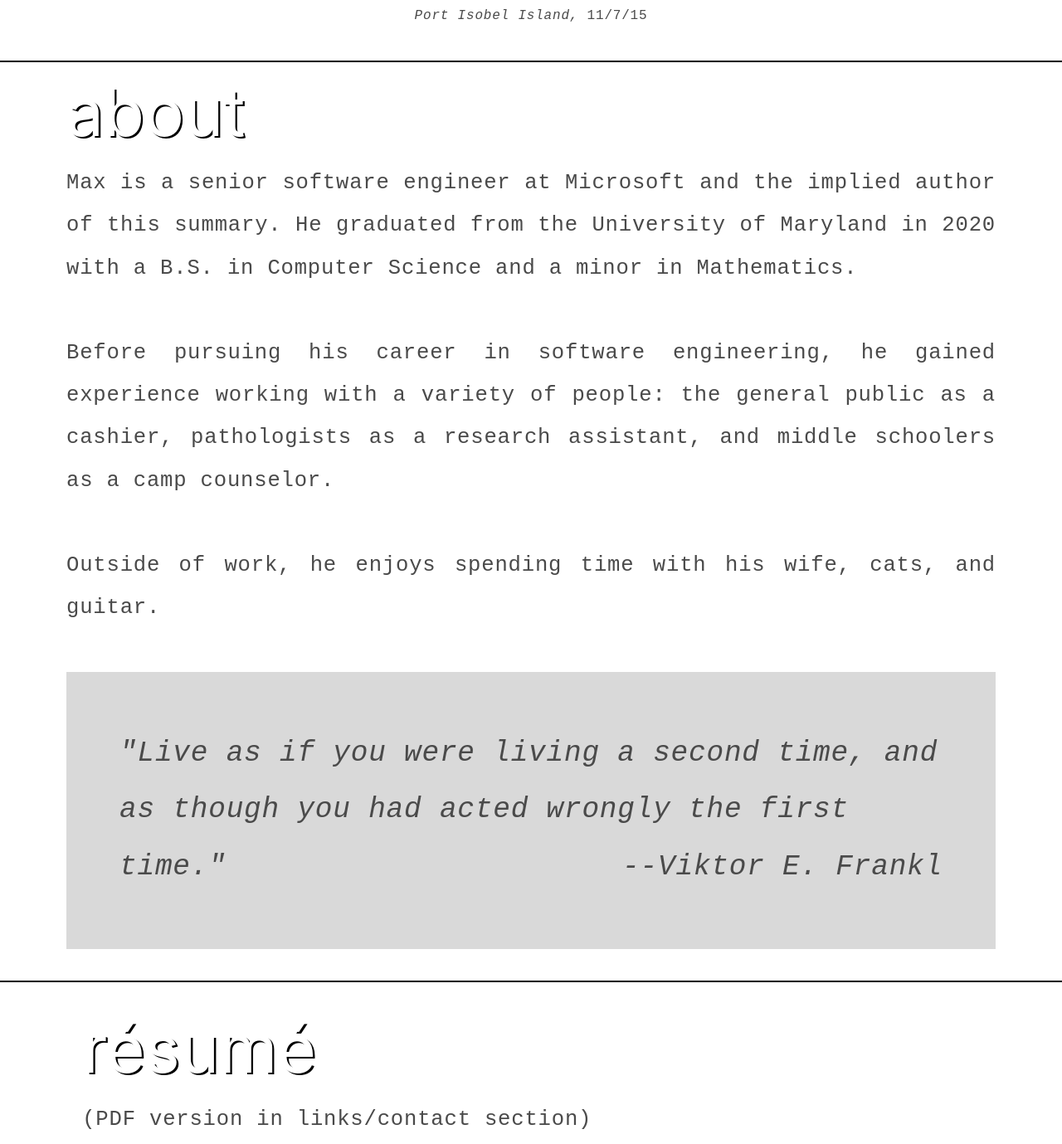
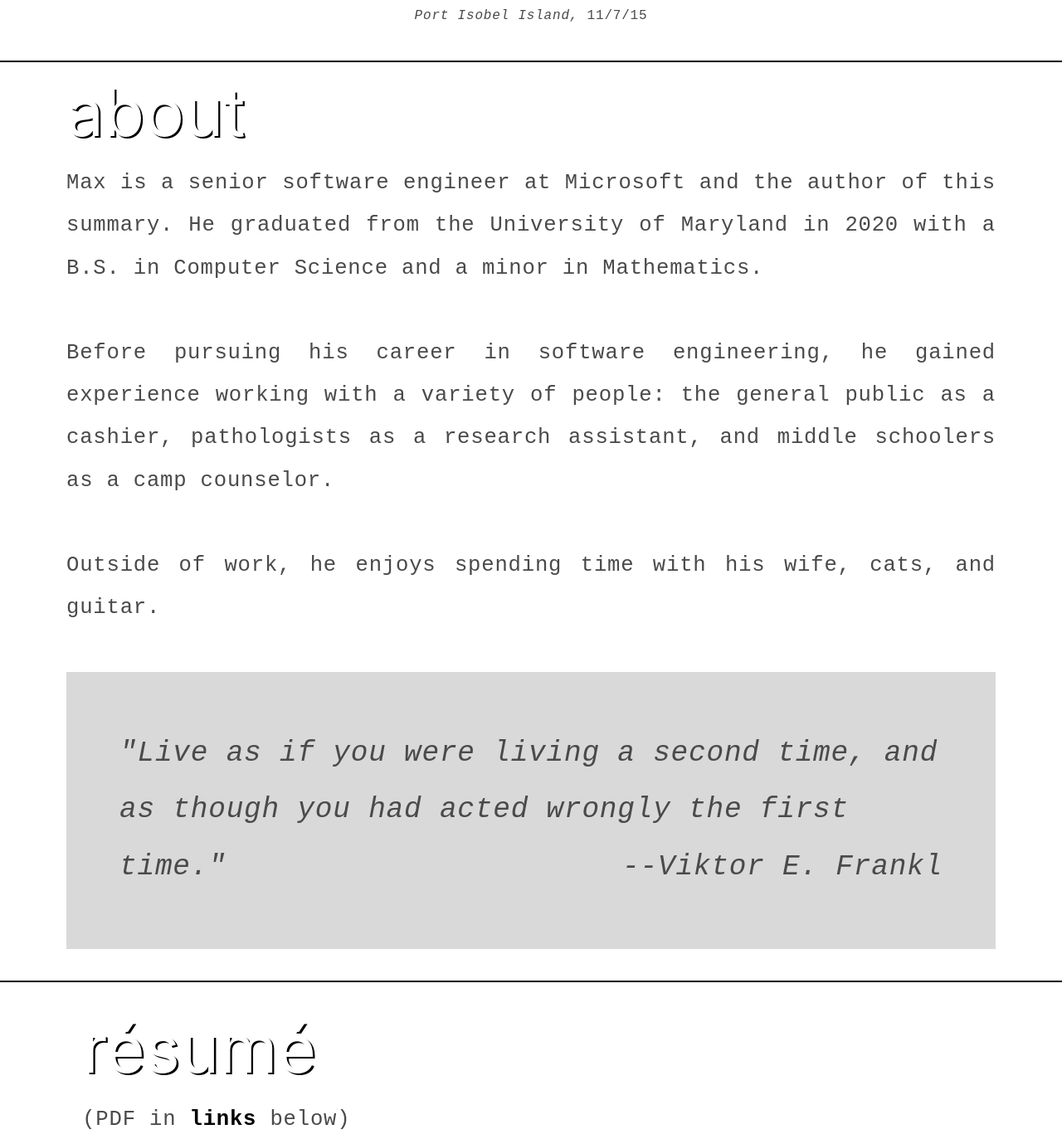
Before and after one commit to mcm2020/mcm2020.github.io, a website: page index.html in a window 1280 px wide. Shown: the part 885-2264 px from the top of the page at 83% size. Drawn offline with nearby package versions, Linux system fonts and the light colour scheme.

Commit message:
rename links/contacts to links

```diff
--- a/index.html
+++ b/index.html
@@ -40,7 +40,7 @@
       </a>
       <a class="navbar-item" href="#links">
           <navtext>
-            links/contact
+            links
           </navtext>
       </a>
     </nav>
@@ -59,7 +59,7 @@
       <div class="column">
         <h1><a class="header" name="about">about</a></h1>
         <p>
-    Max is a senior software engineer at Microsoft and the implied author of this summary. He graduated from the University
+    Max is a senior software engineer at Microsoft and the author of this summary. He graduated from the University
     of Maryland in 2020 with a B.S. in Computer Science and a minor in Mathematics.
 	  <br><br>
     Before pursuing his career in software engineering, he gained experience working with a variety
@@ -81,7 +81,7 @@
 
     <div class="column">
       <h1><a class="header" name="cv">résumé</a></h1>
-      <p>(PDF version in links/contact section)</p>
+      <p>(PDF in <a href="#links"><b>links</b></a> below)</p>
       <img class="cv" src="images/max-morrison-cv.png" width="100%" alt="cv">
     </div>
 
```
